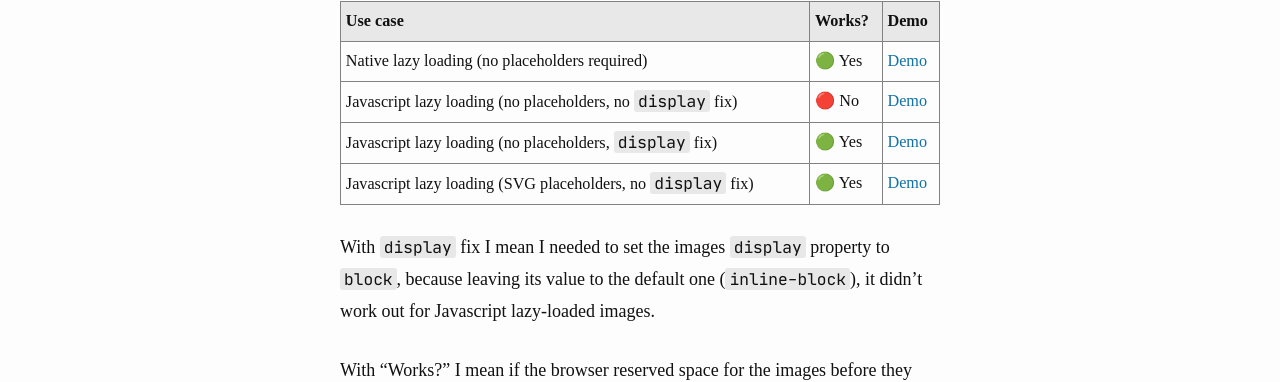
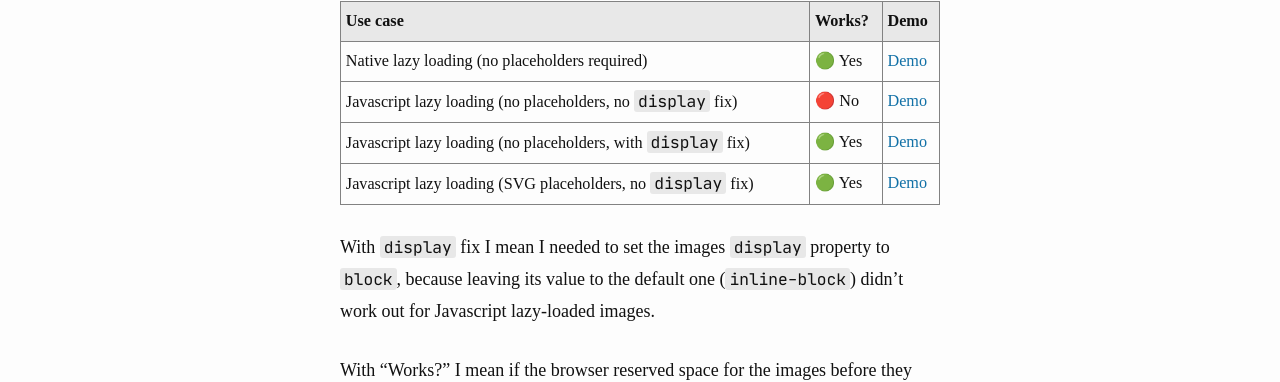
Before and after one commit to verlok/verlok.github.io, a Jekyll site: the page built from _posts/2020-07-02-aspect-ratio-modern-reserve-space-lazy-images-async-content-responsive-design.md, in a window 1280 px wide and 1400 px high, scrolled down 2942 px. Shown: the part 126-508 px from the top of the window. Built offline with Jekyll 4.4.1, drawn with Linux system fonts in a browser that asks for light colours; some web fonts are replaced; some of the changed text lies outside the part shown.

Commit message:
Fix typos

```diff
--- a/_posts/2020-07-02-aspect-ratio-modern-reserve-space-lazy-images-async-content-responsive-design.md
+++ b/_posts/2020-07-02-aspect-ratio-modern-reserve-space-lazy-images-async-content-responsive-design.md
@@ -91,10 +91,10 @@
 | ------------------------------------------------------------ | ------ | --------------------------------------------- |
 | Native lazy loading (no placeholders required)               | 🟢 Yes | [Demo](https://codepen.io/verlok/pen/ExPwzGO) |
 | Javascript lazy loading (no placeholders, no `display` fix)  | 🔴 No  | [Demo](https://codepen.io/verlok/pen/bGEYyZe) |
-| Javascript lazy loading (no placeholders, `display` fix)     | 🟢 Yes | [Demo](https://codepen.io/verlok/pen/RwKeoBX) |
+| Javascript lazy loading (no placeholders, with `display` fix)     | 🟢 Yes | [Demo](https://codepen.io/verlok/pen/RwKeoBX) |
 | Javascript lazy loading (SVG placeholders, no `display` fix) | 🟢 Yes | [Demo](https://codepen.io/verlok/pen/zYNmoxz) |
 
-With `display` fix I mean I needed to set the images `display` property to `block`, because leaving its value to the default one (`inline-block`), it didn't work out for Javascript lazy-loaded images.
+With `display` fix I mean I needed to set the images `display` property to `block`, because leaving its value to the default one (`inline-block`) didn't work out for Javascript lazy-loaded images.
 
 With "Works?" I mean if the browser reserved space for the images before they were loaded.
 To check if it works yourself, use your browser's developer tools to disable the cache and emulate a "slow 3G" network speed.
@@ -123,11 +123,11 @@
 
 Yay! It is possible to use mapped `aspect-ratio` to reserve space for your lazily loaded content like images and videos today!
 
-Just se the `width` and `height` attributes to images and pick one of the following three ways:
+Just set the `width` and `height` attributes to images and pick one of the following three ways:
 
 1. Use native lazy loading with `loading=lazy`
 2. Use JavaScript lazy loading with no placeholders, but applying `display: block` to the images
 3. Use JavaScript lazy loading with placeholders
 
-I can't wait to know how you reduced your [CLS](https://web.dev/cls) using these techniques.
+I can't wait to know how you reduced your pages' [CLS](https://web.dev/cls) using these techniques.
 Please let me know in the comments!
```
